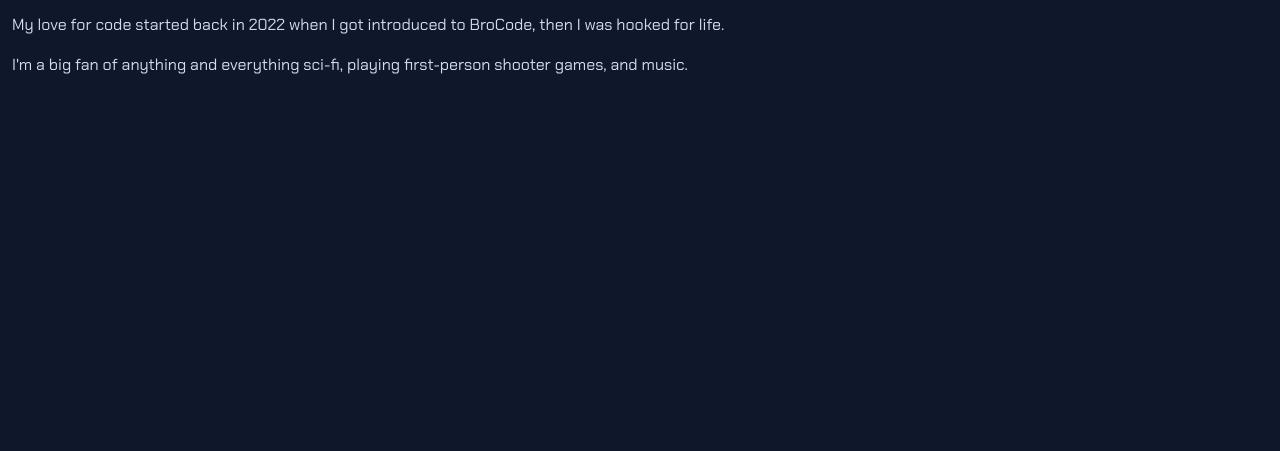
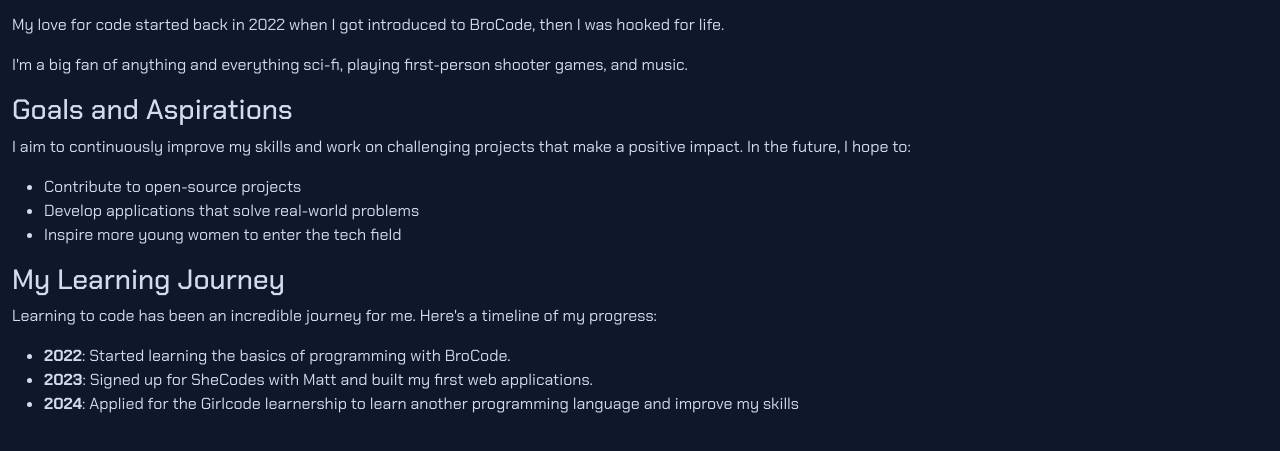
Before and after one commit to jvn310/MyPortfolio, a plain HTML site: page about.html in a window 1280 px wide. Shown: the part 233-684 px from the top of the page. Drawn offline with nearby package versions, Linux system fonts and the light colour scheme; a web font is replaced by a local one.

Commit message:
added information about me on about page

```diff
--- a/about.html
+++ b/about.html
@@ -65,6 +65,23 @@
         I'm a big fan of anything and everything sci-fi, playing first-person shooter games, and music.
     </p>
 
+    <h3>Goals and Aspirations</h3>
+    <p>I aim to continuously improve my skills and work on challenging projects that make a positive impact. In the future, I hope to:</p>
+<ul>
+    <li>Contribute to open-source projects</li>
+    <li>Develop applications that solve real-world problems</li>
+    <li>Inspire more young women to enter the tech field</li>
+</ul>
+
+<h3>My Learning Journey</h3>
+<p>Learning to code has been an incredible journey for me. Here's a timeline of my progress:</p>
+<ul>
+    <li><strong>2022</strong>: Started learning the basics of programming with BroCode.</li>
+    <li><strong>2023</strong>: Signed up for SheCodes with Matt and built my first web applications.</li>
+    <li><strong>2024</strong>: Applied for the Girlcode learnership to learn another programming language and improve my skills</li>
+</ul>
+
+
     <script src="https://cdn.jsdelivr.net/npm/bootstrap@5.3.3/dist/js/bootstrap.bundle.min.js" integrity="sha384-YvpcrYf0tY3lHB60NNkmXc5s9fDVZLESaAA55NDzOxhy9GkcIdslK1eN7N6jIeHz" crossorigin="anonymous"></script>
 </div>
 </body>
```
